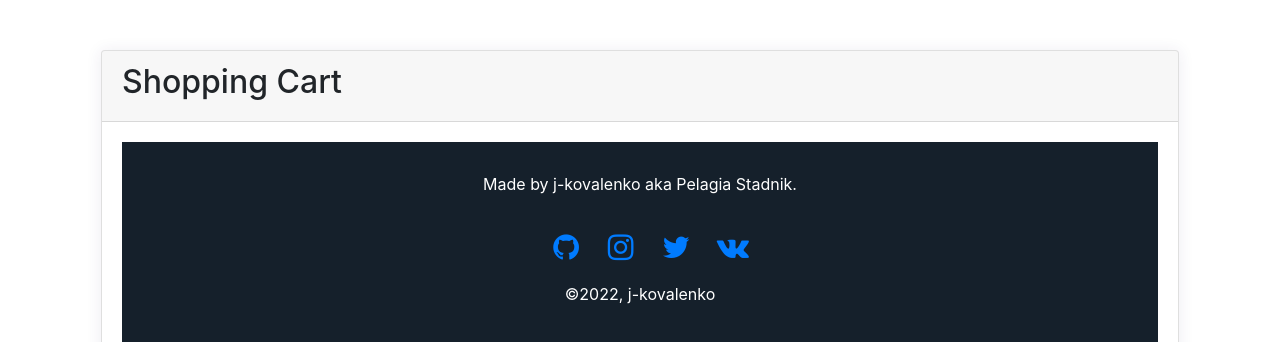
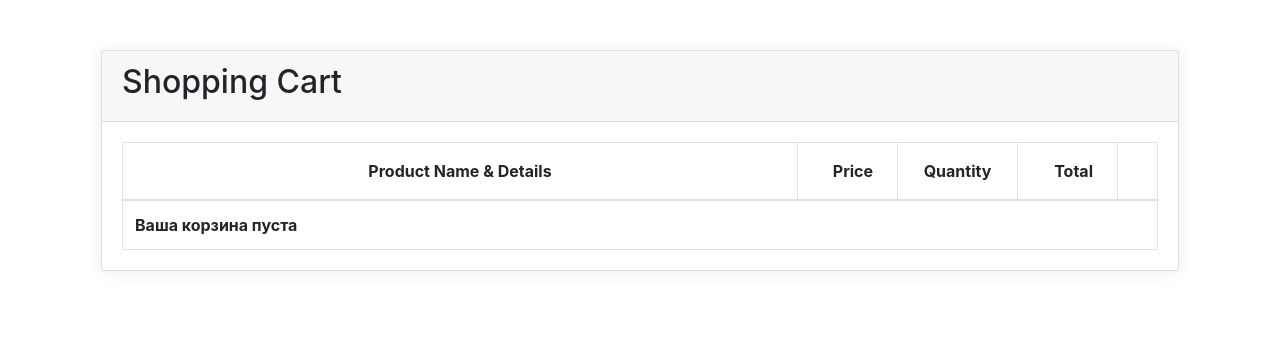
Before and after one commit to j-kovalenko/basic-shop, a Flask app: page /cart in a window 1280 px wide. Shown: the part 76-418 px from the top of the page. Run offline with Flask 2, Linux system fonts and the light colour scheme; lists and menus that the app fills with data are empty; some libraries are stand-ins or nearby versions.

Commit message:
deleted a footer

```diff
--- a/templates/base.html
+++ b/templates/base.html
@@ -34,13 +34,13 @@
 <main role="main" class="container">
     {% block content %}{% endblock %}
 </main>
-<footer>
-    <p>Made by j-kovalenko aka Pelagia Stadnik.</p>
-    <a href="https://github.com/j-kovalenko/" class="fa fa-github"></a>
-    <a href="https://instagram.com/jkovalenk0/" class="fa fa-instagram"></a>
-    <a href="#" class="fa fa-twitter"></a>
-    <a href="https://vk.com/jjj07" class="fa fa-vk"></a>
-    <p>©2022, j-kovalenko</p>
-</footer>
+<!--<footer>-->
+<!--    <p>Made by j-kovalenko aka Pelagia Stadnik.</p>-->
+<!--    <a href="https://github.com/j-kovalenko/" class="fa fa-github"></a>-->
+<!--    <a href="https://instagram.com/jkovalenk0/" class="fa fa-instagram"></a>-->
+<!--    <a href="#" class="fa fa-twitter"></a>-->
+<!--    <a href="https://vk.com/jjj07" class="fa fa-vk"></a>-->
+<!--    <p>©2022, j-kovalenko</p>-->
+<!--</footer>-->
 </body>
 </html>
```
